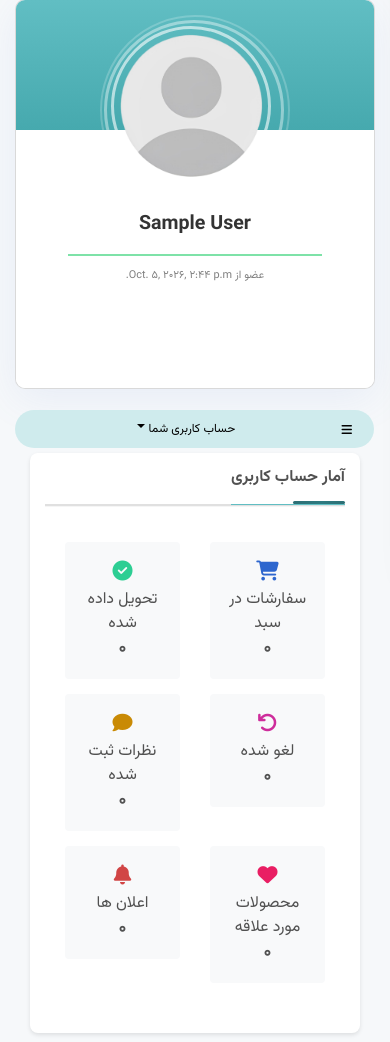
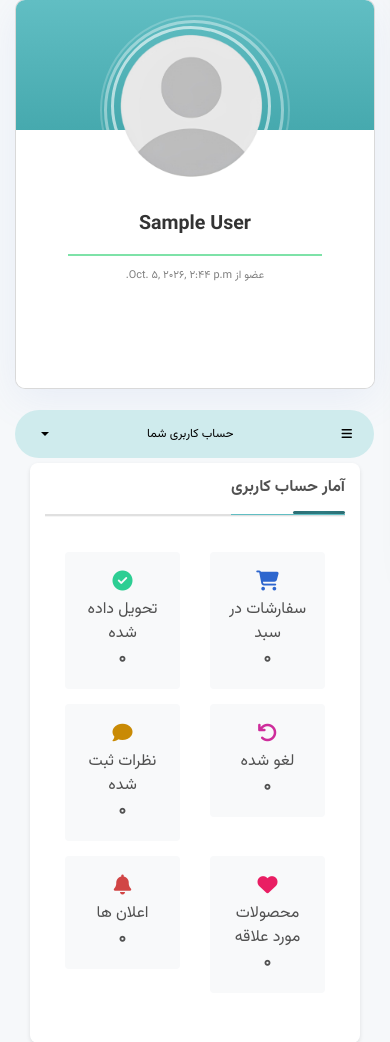
Before and after one commit to kingsmok/rahsadev123, a Django app: page /dashboard/ in a window 390 px wide. Shown: the part 279-1321 px from the top of the page. Run offline with Django 5.2, Linux system fonts and the light colour scheme; the visitor is signed in with stand-in values (Sample User, id 1); data comes from the database, SQL or seed files in the repository; data that the repository does not hold is empty; some libraries are stand-ins or nearby versions.

Commit message:
Stabilize mobile dashboard menu layout
Co-authored-by: arena-agent <297053741+arena-agent@users.noreply.github.com>

```diff
--- a/static/css/fm-accessibility.css
+++ b/static/css/fm-accessibility.css
@@ -574,18 +574,46 @@ a.btn-main-masai:hover,
     .profile-page-aside .responsive-profile-menu {
         position: relative;
         top: auto;
+        z-index: 30;
     }
 
+    .profile-page-aside .responsive-profile-menu .dropdown-toggle {
+        display: flex;
+        align-items: center;
+        justify-content: space-between;
+        min-height: 48px;
+        text-align: right;
+    }
+
+    .profile-page-aside .responsive-profile-menu .dropdown-toggle i {
+        float: none;
+        margin: 0 0 0 10px;
+    }
+
+    /* این فهرست طولانی روی موبایل نباید به‌صورت لایهٔ absolute پشت محتوای
+       داشبورد باز شود. با بازشدن، در جریان طبیعی صفحه زیر دکمه قرار می‌گیرد. */
     .profile-page-aside .responsive-profile-menu .dropdown-menu {
+        position: static !important;
+        float: none;
         width: 100%;
         max-height: min(60dvh, 420px);
+        margin: 8px 0 0;
+        padding: 6px;
         overflow-y: auto;
+        background: var(--fm-surface);
+        border: 1px solid var(--fm-border);
+        border-radius: var(--fm-r-md);
+        box-shadow: var(--fm-shadow-md);
+        transform: none !important;
     }
 
     .profile-page-aside .responsive-profile-menu .dropdown-item {
         display: flex;
         align-items: center;
         min-height: 44px;
+        border-radius: var(--fm-r-sm);
+        color: var(--fm-text);
+        white-space: normal;
     }
 }
 
```
